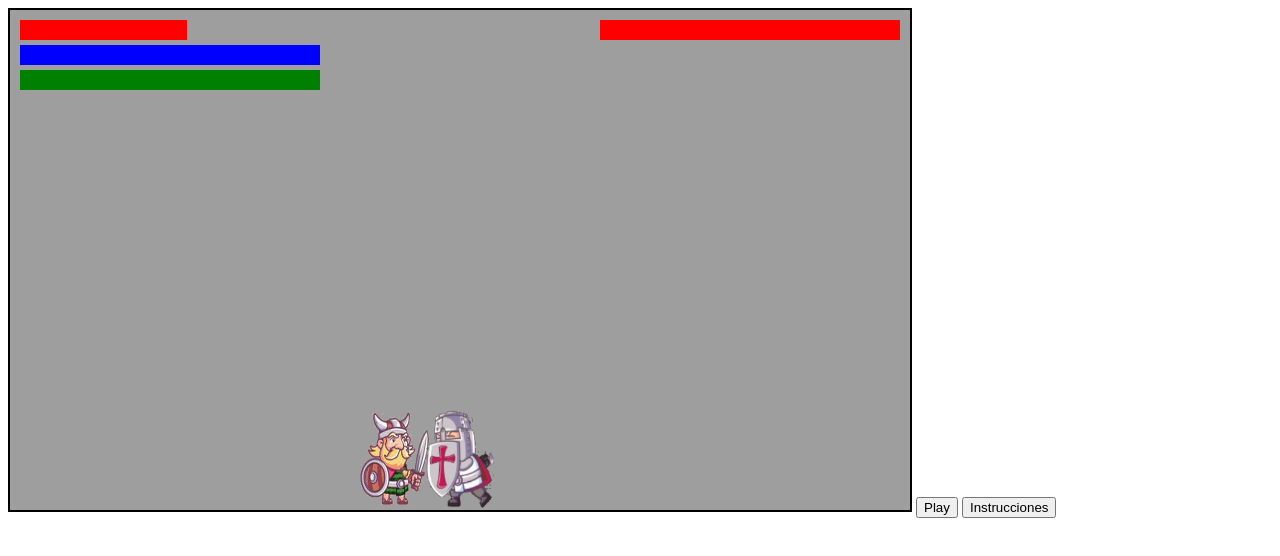
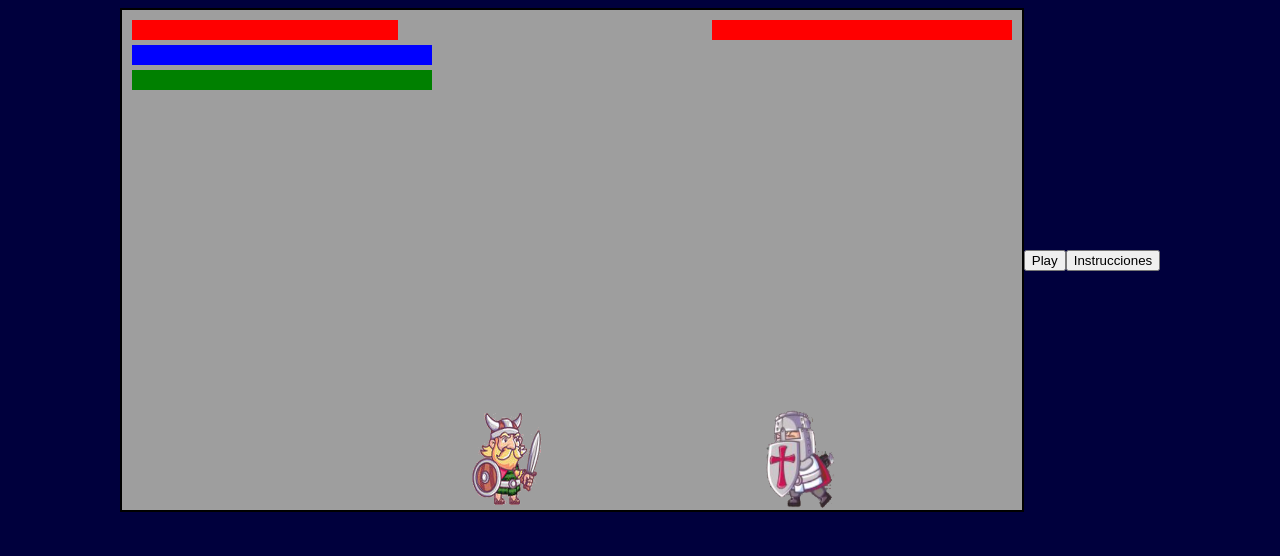
Before and after one commit to carloscv7/project-m1, a plain HTML site: page index.html in a window 1280 px wide. Both pictures are taken after a click on the button "Play". Drawn offline with Linux system fonts and the light colour scheme.

Commit message:
Terminado 2

```diff
--- a/js/index.js
+++ b/js/index.js
@@ -570,10 +570,7 @@ addEventListener("keyup", (event) =>{
 
 hero = new Hero(HERO, R, canvas.width/2 - 100, FIRE, 150, 100, 100);
 hero.run();
-let enemy = [new Enemy(CRUSADER, L, canvas.width-70, FIRE, 100, 100, 100)];
-setTimeout(()=>{
-    enemy[0].run();
-}, 2000);
+
 
 function render(){
     ctx.clearRect(0,0, canvas.width, canvas.height);
@@ -645,7 +642,16 @@ function render(){
     }
 }
 
+let enemy = [];
+let runEnemy = true;
 function startGame(){
+    if(runEnemy){
+        enemy.push(new Enemy(CRUSADER, L, canvas.width-70, FIRE, 100, 100, 100))
+        setTimeout(()=>{
+            enemy[0].run();
+        }, 1000);
+        runEnemy = false;
+    }
     render();
     if(!isGameOver){
         requestAnimationFrame(startGame);
--- a/style.css
+++ b/style.css
@@ -1,3 +1,9 @@
+body{
+    background-color: #00003d;
+    display: flex;
+    justify-content: center;
+    align-items: center;
+}
 #canvas{
     border: 2px solid black;
 }
```
Also changed, not shown: images/backgroundhtml.jpg (added).
